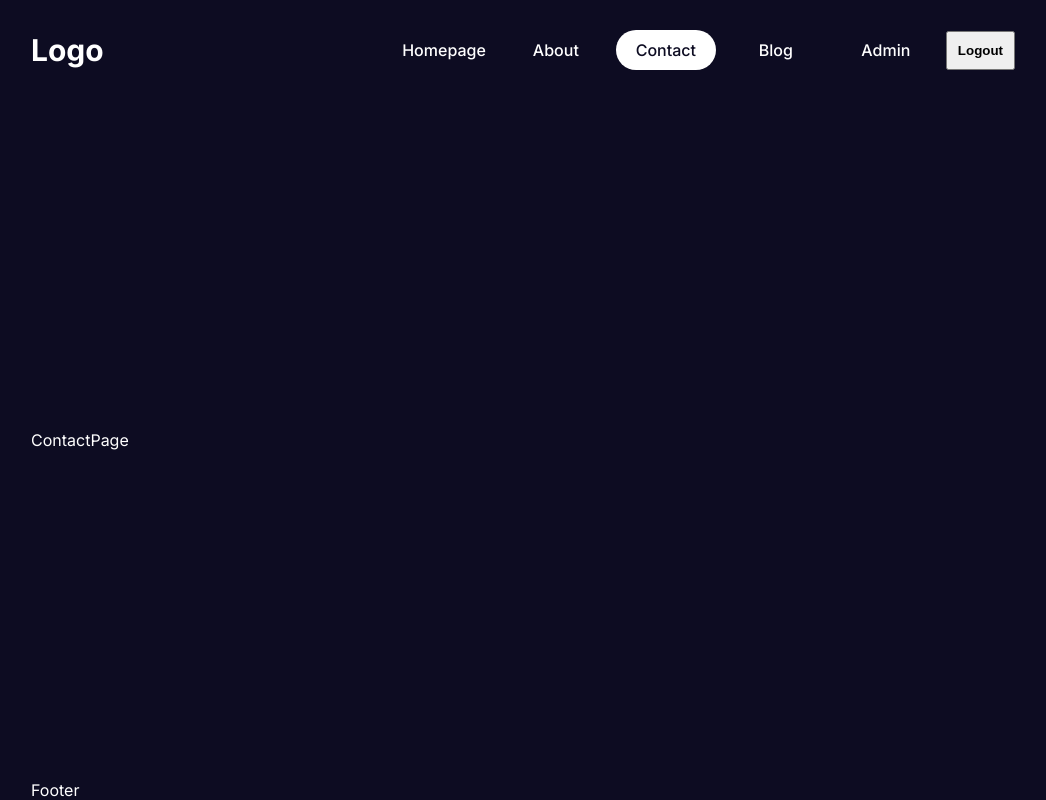
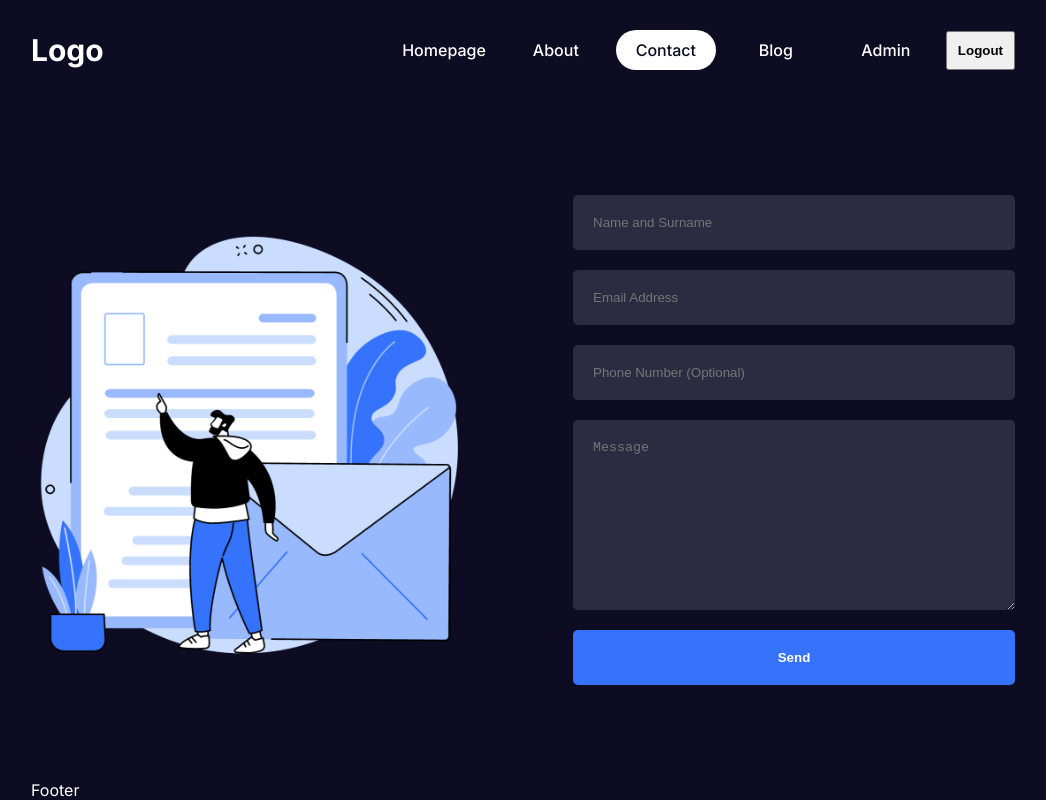
Before and after one commit to josebarrera1996/Nextjs14-tutorial, a Next.js app: page /contact in a window 1280 px wide. Shown: the whole page, without its empty margins (117-1163 px from the left). Built offline with nearby package versions, Linux system fonts and the light colour scheme.

Commit message:
Contact Page Design

```diff
--- /dev/null
+++ b/src/app/contact/contact.module.css
@@ -0,0 +1,51 @@
+.container {
+    display: flex;
+    align-items: center;
+    gap: 100px;
+}
+
+.imgContainer {
+    flex: 1;
+    height: 500px;
+    position: relative;
+}
+
+.img {
+    object-fit: contain;
+}
+
+.formContainer {
+    flex: 1;
+}
+
+.form {
+    display: flex;
+    flex-direction: column;
+    gap: 20px;
+}
+
+.form input,
+.form textarea {
+    padding: 20px;
+    border-radius: 5px;
+    border: none;
+    outline: none;
+    background-color: var(--bgSoft);
+    color: var(--text);
+}
+
+.form button {
+    padding: 20px;
+    background-color: var(--btn);
+    color: var(--text);
+    font-weight: bold;
+    border: none;
+    border-radius: 5px;
+    cursor: pointer;
+}
+
+@media (max-width: 768px) {
+    .container {
+        flex-direction: column;
+    }
+}
--- a/src/app/contact/page.jsx
+++ b/src/app/contact/page.jsx
@@ -1,8 +1,35 @@
+import Image from "next/image";
+import styles from "./contact.module.css";
+
+export const metadata = {
+    title: "Contact Page",
+    description: "Contact description",
+};
 
 const ContactPage = () => {
+
     return (
-        <div>ContactPage</div>
+        <div className={styles.container}>
+            <div className={styles.imgContainer}>
+                <Image src={'/contact.png'} alt="" fill className={styles.img} />
+            </div>
+            <div className={styles.formContainer}>
+                <form action="" className={styles.form}>
+                    <input type="text" placeholder="Name and Surname" />
+                    <input type="text" placeholder="Email Address" />
+                    <input type="text" placeholder="Phone Number (Optional)" />
+                    <textarea
+                        name=""
+                        id=""
+                        cols="30"
+                        rows="10"
+                        placeholder="Message"
+                    ></textarea>
+                    <button>Send</button>
+                </form>
+            </div>
+        </div>
     );
-}
+};
 
 export default ContactPage;
```
